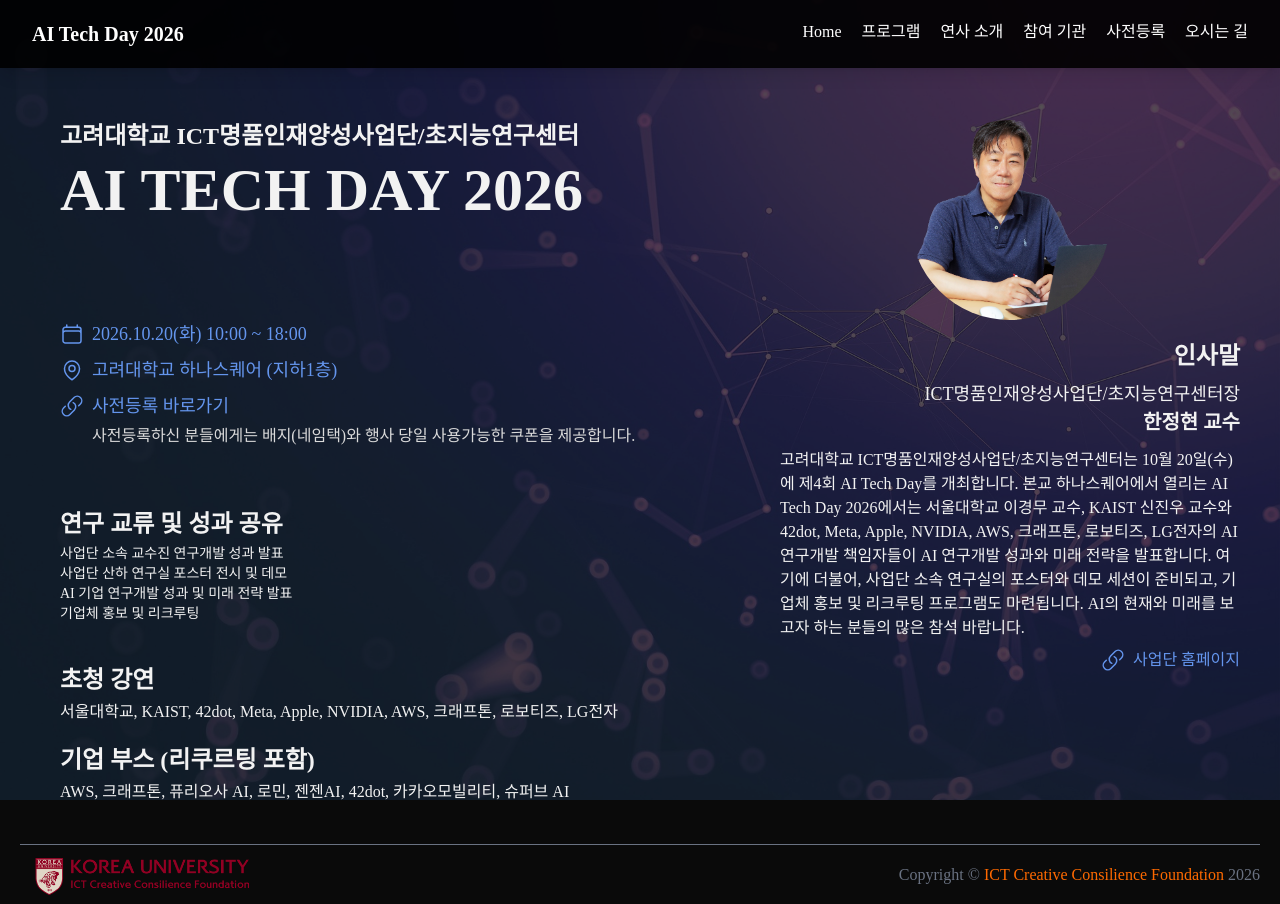
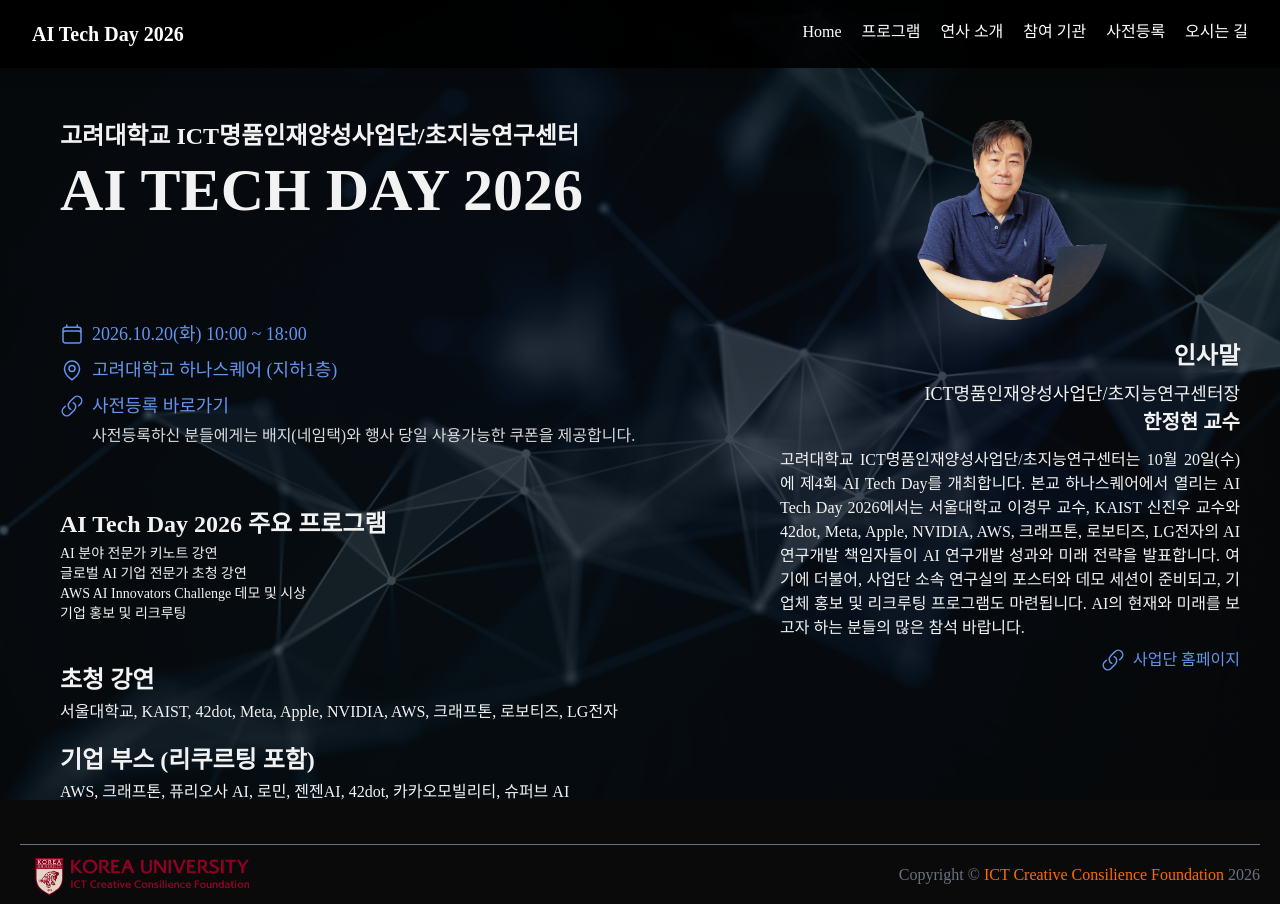
Before and after one commit to jiunkong/ku-ai-techday-2026, a Next.js app: page / in a window 1280 px wide. Built offline with nearby package versions, Linux system fonts and the light colour scheme; a web font is replaced by a local one.

Commit message:
chore: change background and some texts

```diff
--- a/src/app/page.tsx
+++ b/src/app/page.tsx
@@ -2,15 +2,8 @@
 
 import { LinkText } from "@/components/LinkText";
 import Image from "next/image";
-import { useEffect, useState } from "react";
 
 export default function Home() {
-    const [size, setSize] = useState<[number, number]>([0, 0])
-
-    useEffect(() => {
-        setSize([window.innerWidth, window.innerHeight])
-    }, [])
-
     const intro = `고려대학교 ICT명품인재양성사업단/초지능연구센터는 10월 20일(수)에 제4회 AI Tech Day를 개최합니다. 본교 하나스퀘어에서 열리는 AI Tech Day 2026에서는 서울대학교 이경무 교수, KAIST 신진우 교수와 42dot, Meta, Apple, NVIDIA, AWS, 크래프톤, 로보티즈, LG전자의 AI 연구개발 책임자들이 AI 연구개발 성과와 미래 전략을 발표합니다. 여기에 더불어, 사업단 소속 연구실의 포스터와 데모 세션이 준비되고, 기업체 홍보 및 리크루팅 프로그램도 마련됩니다. AI의 현재와 미래를 보고자 하는 분들의 많은 참석 바랍니다.`
 
     return (
@@ -49,12 +42,12 @@
                 </LinkText>
                 <div className="text-(--subtext) mt-1 ml-8">사전등록하신 분들에게는 배지(네임택)와 행사 당일 사용가능한 쿠폰을 제공합니다.</div>
                 <div className="mt-15">
-                    <h3 className="font-bold text-2xl">연구 교류 및 성과 공유</h3>
+                    <h3 className="font-bold text-2xl">AI Tech Day 2026 주요 프로그램</h3>
                     <ul className="mt-1 text-sm">
-                        <li>사업단 소속 교수진 연구개발 성과 발표</li>
-                        <li>사업단 산하 연구실 포스터 전시 및 데모</li>
-                        <li>AI 기업 연구개발 성과 및 미래 전략 발표</li>
-                        <li>기업체 홍보 및 리크루팅</li>
+                        <li>AI 분야 전문가 키노트 강연</li>
+                        <li>글로벌 AI 기업 전문가 초청 강연</li>
+                        <li>AWS AI Innovators Challenge 데모 및 시상</li>
+                        <li>기업 홍보 및 리크루팅</li>
                     </ul>
                 </div>
                 <div>
@@ -72,17 +65,9 @@
                         <h4 className="text-lg mt-2">ICT명품인재양성사업단/초지능연구센터장</h4>
                         <h4 className="text-xl font-bold">한정현 교수</h4>
                     </div>
-                    { size[0] >= 460 ?
-                        <p className="mt-3 w-[460px]">
-                            {intro.split('\n').map((text, idx, arr) =>
-                                <span key={idx} className={`block ${ idx < arr.length - 1 ? "[text-align-last:justify]" : ""}`}>{text}</span>
-                            )}
-                        </p>
-                        :
-                        <p className="mt-3 w-full text-justify">
-                            {intro}
-                        </p>
-                    }
+                    <p className="mt-3 w-full max-w-[460px] text-justify whitespace-pre-line">
+                        {intro}
+                    </p>
                     <LinkText link="https://mpij.korea.ac.kr/mpij/index.do" className="origin-right mt-2 mb-20 lg:mb-0" blank>
                         <div className="flex gap-2 items-center">
                             <svg xmlns="http://www.w3.org/2000/svg" fill="none" viewBox="0 0 24 24" strokeWidth={1.5} stroke="currentColor" className="size-6">
```
Also changed, not shown: src/app/speaker/page.tsx (+34 -23 lines), public/background.jpg.
